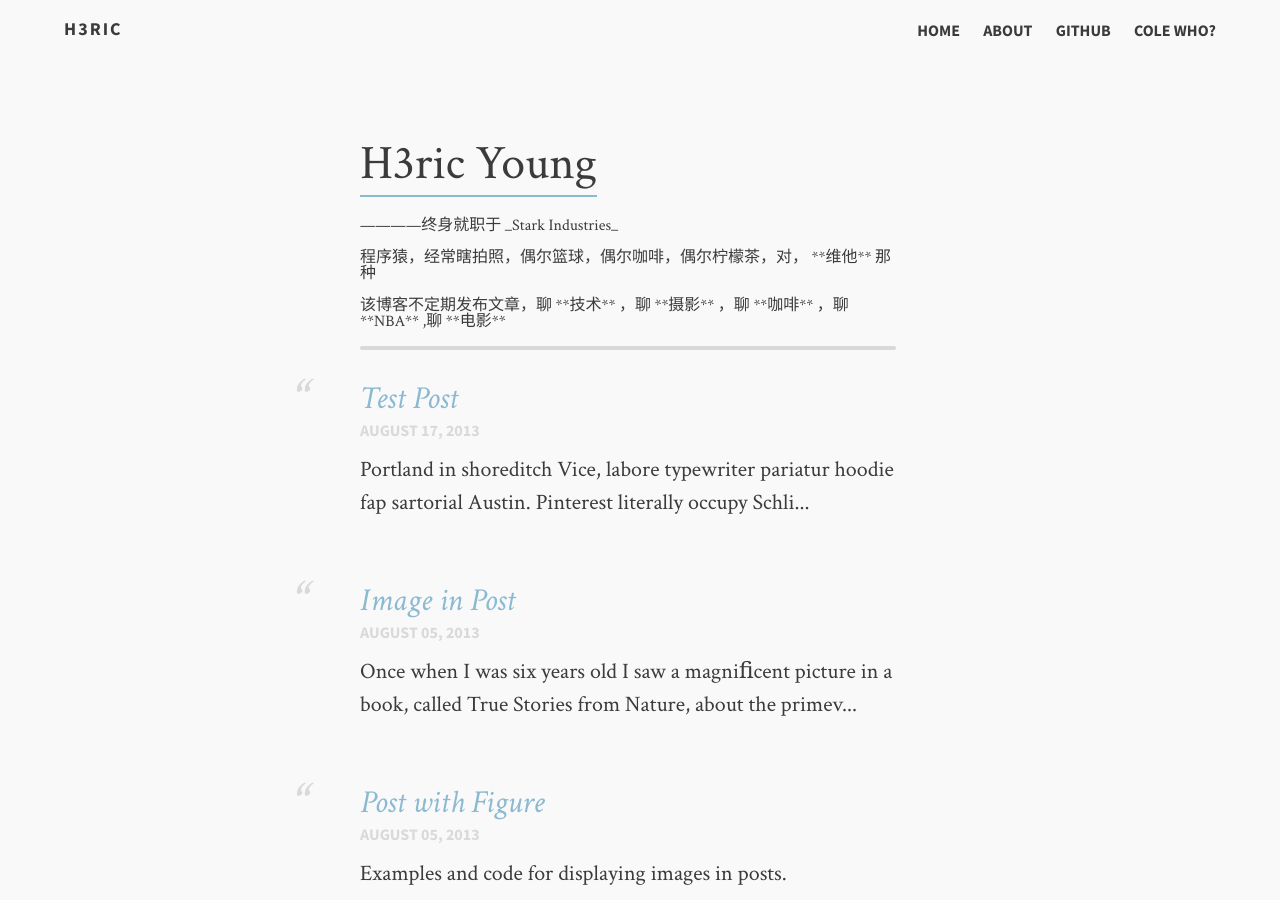
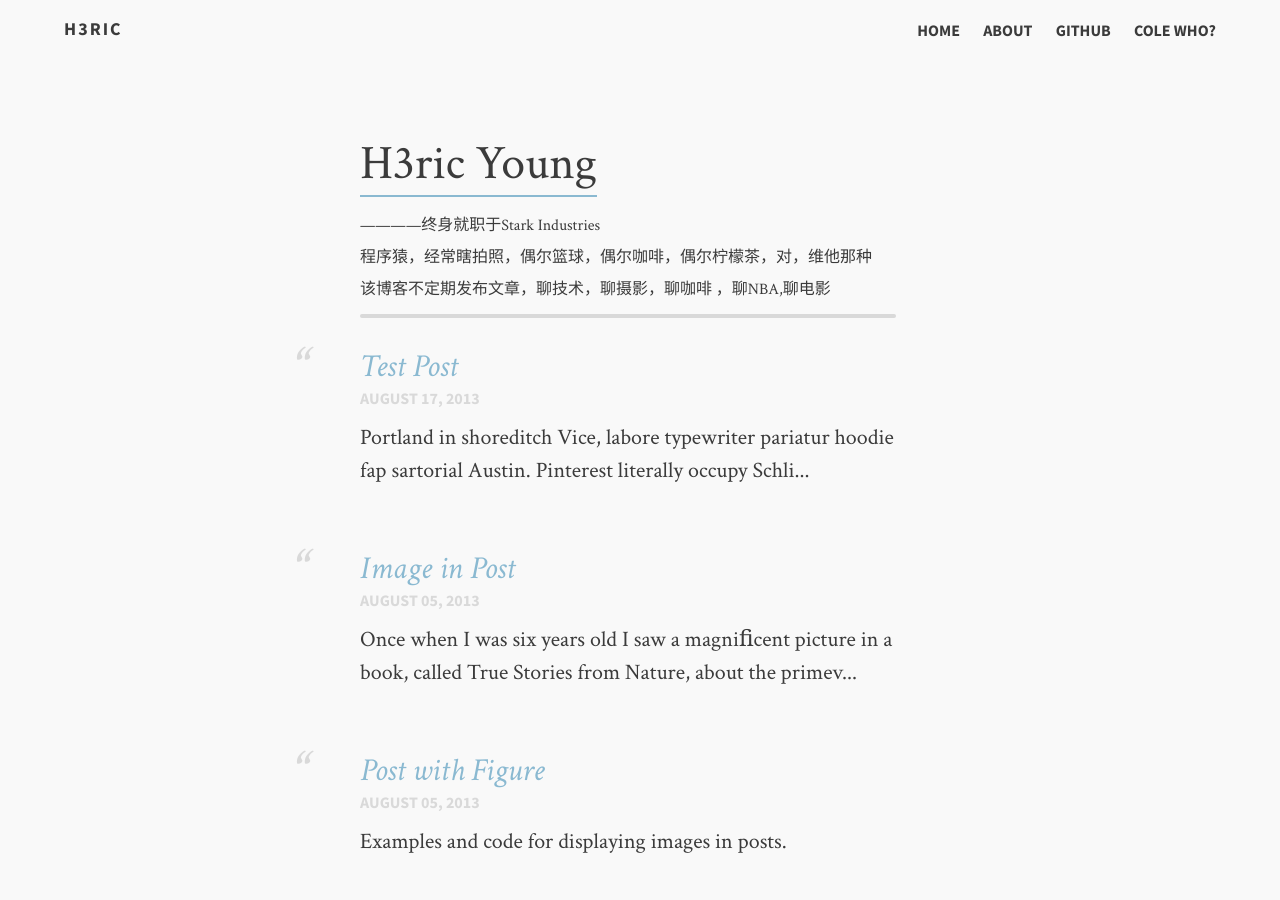
Before and after one commit to HericYoung/Blog, a Jekyll site: the page built from index.md, in a window 1280 px wide and 900 px high. Built offline with Jekyll 4.4.1, drawn with Linux system fonts in a browser that asks for light colours.

Commit message:
no message

```diff
--- a/index.md
+++ b/index.md
@@ -1,7 +1,7 @@
 ---
 layout: home
 title: "H3ric Young"
-description: ————终身就职于 _Stark Industries_ <br><br>程序猿，经常瞎拍照，偶尔篮球，偶尔咖啡，偶尔柠檬茶，对， **维他** 那种<br><br>该博客不定期发布文章，聊 **技术** ，聊 **摄影** ，聊 **咖啡** ，聊 **NBA** ,聊 **电影** <br>
+description: ————终身就职于<i>Stark Industries</i><br><br>程序猿，经常瞎拍照，偶尔篮球，偶尔咖啡，偶尔柠檬茶，对，<b>维他</b>那种<br><br>该博客不定期发布文章，聊<b>技术</b>，聊<b>摄影</b>，聊<b>咖啡</b> ，聊<b>NBA</b>,聊<b>电影</b><br>
 tags: [Jekyll, theme, responsive, blog, template]
 image:
   feature: typewriter.jpg
```
